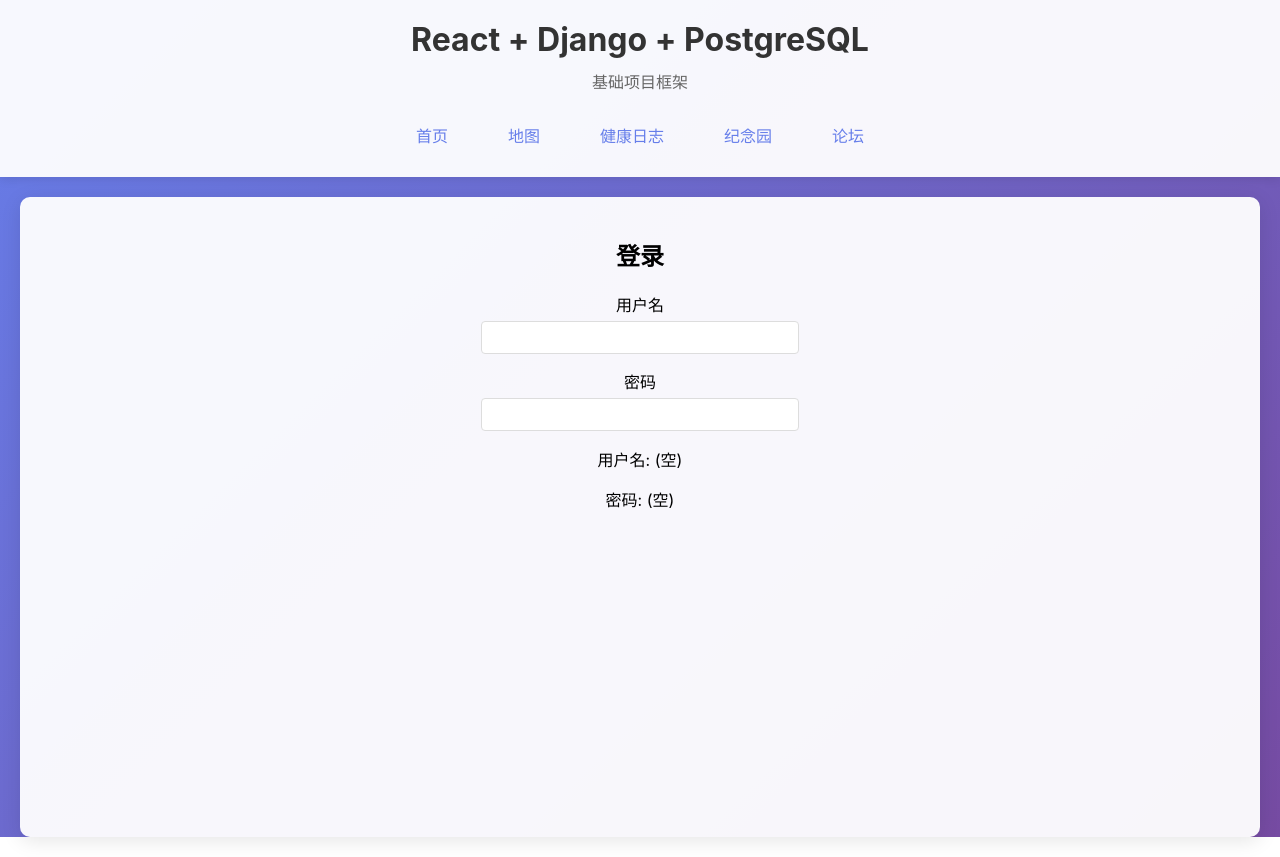
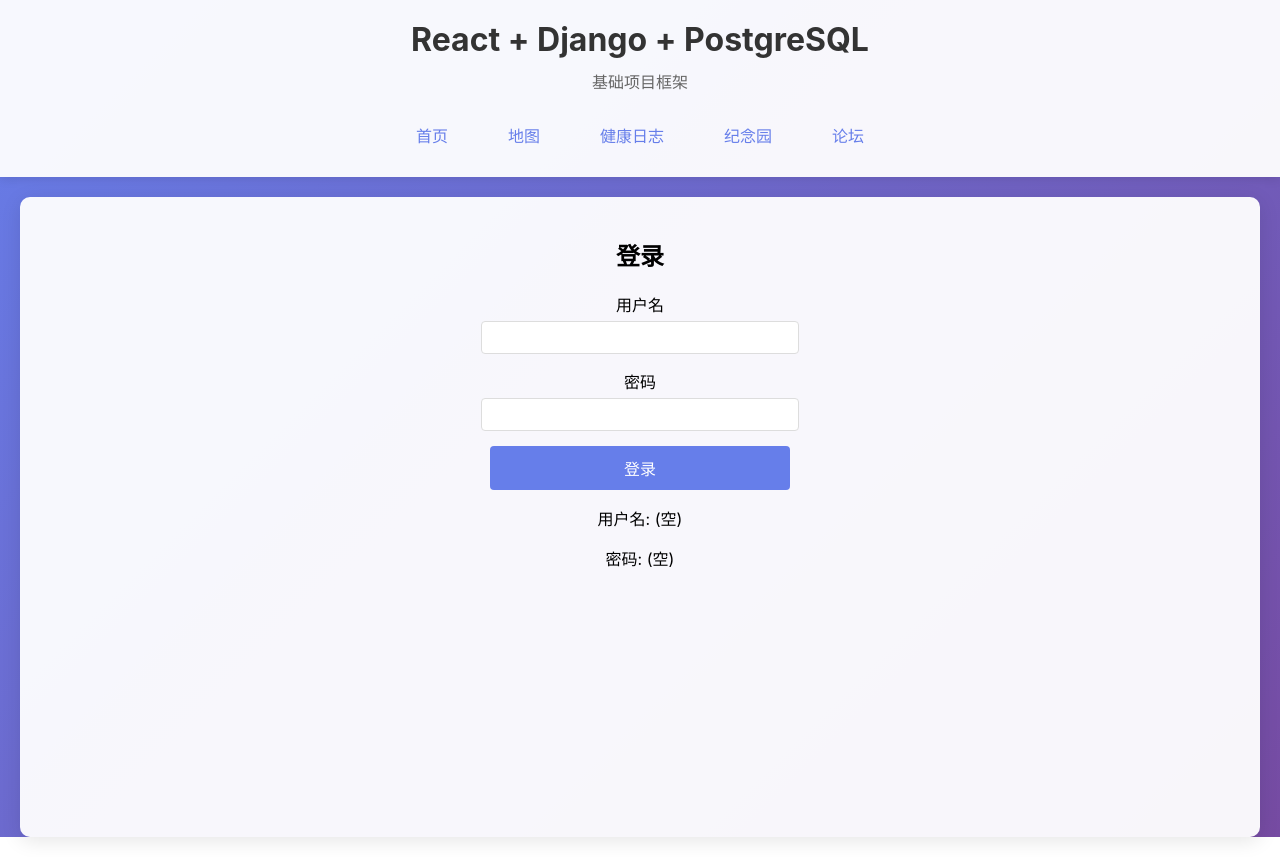
Before and after one commit to Tommytian993/ens-help.org, a React (Create React App) app in the folder frontend/: page /login in a window 1280 px wide. Built offline with nearby package versions, Linux system fonts and the light colour scheme.

Commit message:
feat: add login button with click handler

```diff
--- a/frontend/src/pages/LoginPage.tsx
+++ b/frontend/src/pages/LoginPage.tsx
@@ -112,6 +112,27 @@ const LoginPage = () => {
         />
       </div>
 
+      {/* 第五步：添加登录按钮 */}
+      <button
+        type="button"
+        onClick={() => {
+          // TODO: 这里后续会添加调用后端 API 的逻辑
+          console.log("点击登录按钮", { username, password });
+        }}
+        style={{
+          width: "300px",
+          padding: "10px",
+          backgroundColor: "#667eea",
+          color: "white",
+          border: "none",
+          borderRadius: "4px",
+          cursor: "pointer",
+          fontSize: "16px",
+        }}
+      >
+        登录
+      </button>
+
       {/*
         显示当前输入的值（用于测试和调试）
         {username || "(空)"} 的含义：
```
